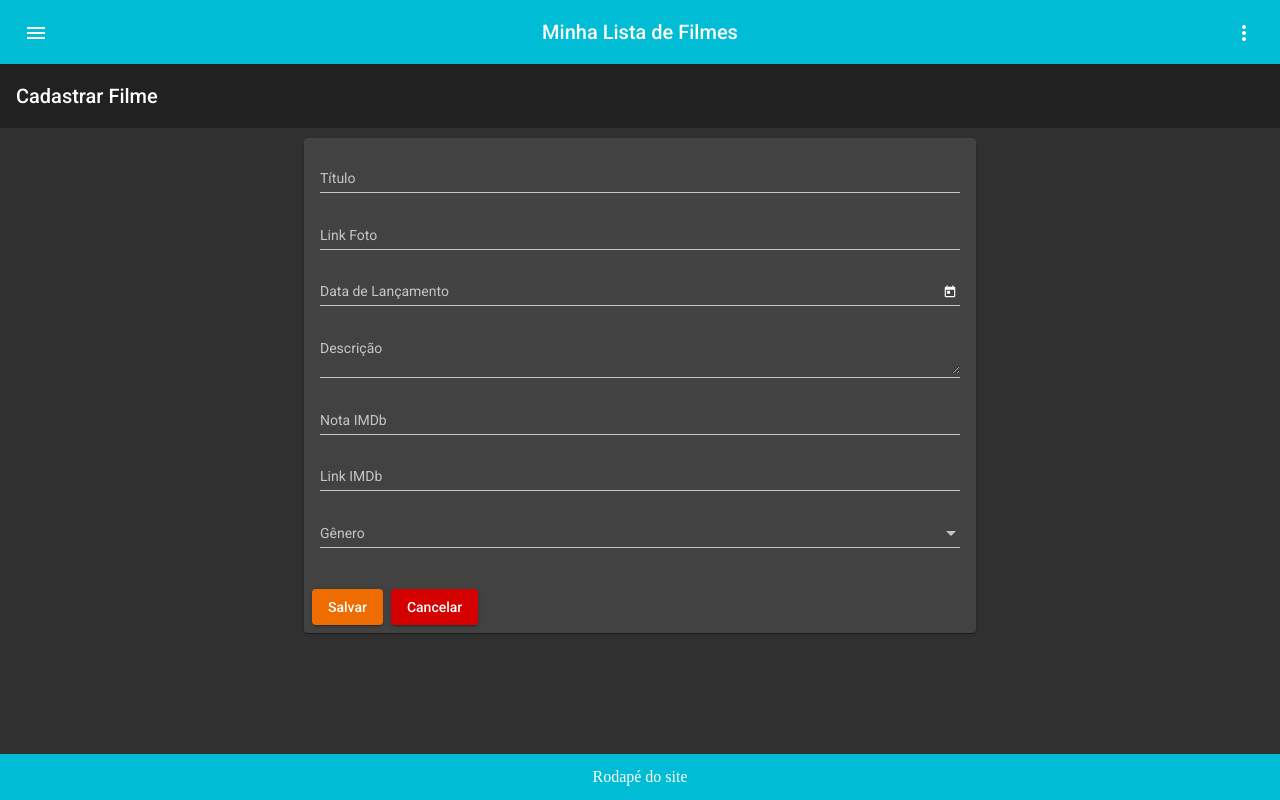
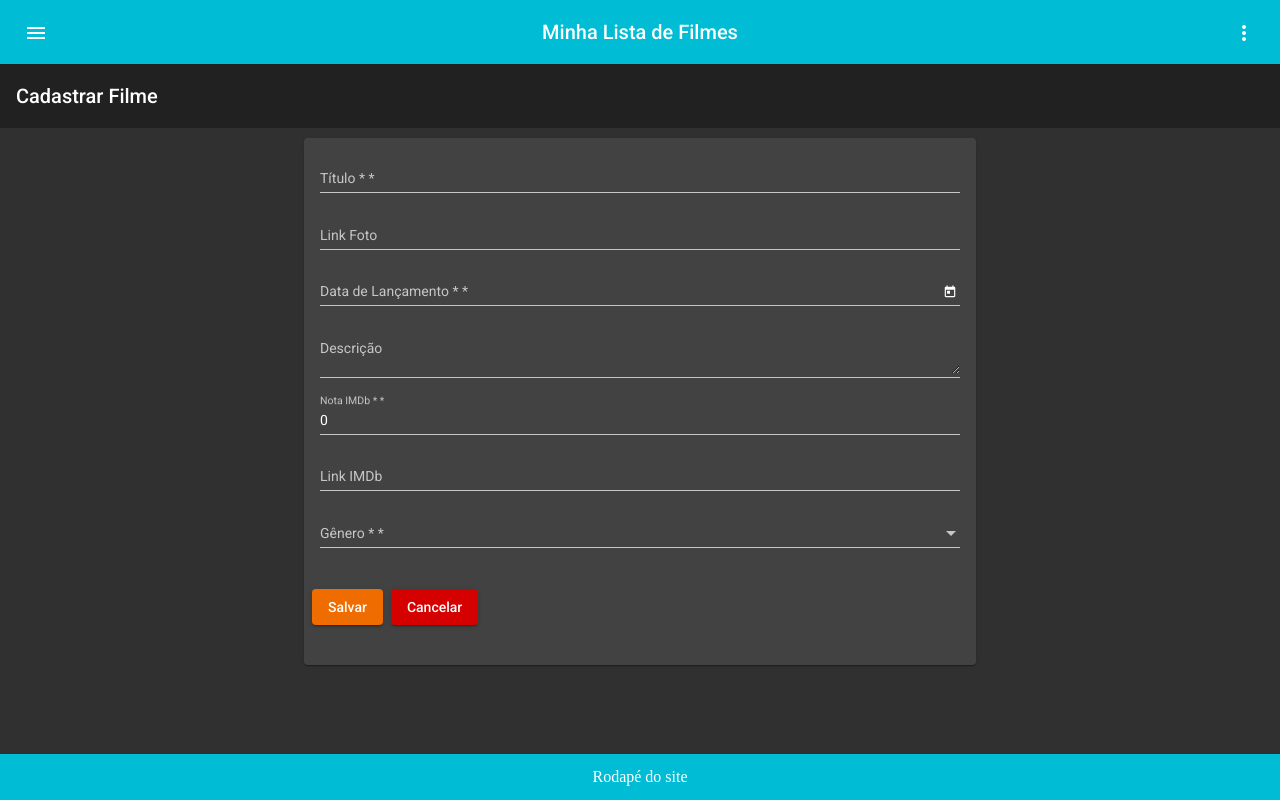
Before and after one commit to GuilhermeVieiraCode/crud-angular, an Angular app: page /filmes/cadastro in a window 1280 px wide. Built offline with nearby package versions, Linux system fonts and the light colour scheme.

Commit message:
form com formBuilder e validacao de inputs

```diff
--- a/src/app/filmes/cadastro-filmes/cadastro-filmes.component.html
+++ b/src/app/filmes/cadastro-filmes/cadastro-filmes.component.html
@@ -1,40 +1,76 @@
 <mat-toolbar class="app-title">Cadastrar Filme</mat-toolbar>
 <div class="main-div">
   <mat-card class="center width50" >
+
+    <form [formGroup]="cadastro" (ngSubmit)="salvar()" (ngReset)="reiniciarForm()">
       <mat-card-content>
           <mat-form-field class="full-width">
-            <input matInput placeholder="Título">
+            <input matInput placeholder="Título *" name="titulo" formControlName="titulo">
+            <mat-error *ngIf="(cadastro.touched || cadastro.dirty) && f.titulo.errors?.required">Campo obrigatório</mat-error>
+            <mat-error *ngIf="(cadastro.touched || cadastro.dirty) && f.titulo.errors?.minlength">Campo com mínimo de 2 caracteres</mat-error>
+            <mat-error *ngIf="(cadastro.touched || cadastro.dirty) && f.titulo.errors?.maxlength">Campo com máximo de 256 caracteres</mat-error>
           </mat-form-field>
+
           <mat-form-field class="full-width">
-            <input matInput placeholder="Link Foto">
+            <input matInput placeholder="Link Foto" name="urlFoto" formControlName="urlFoto">
+            <mat-error *ngIf="(cadastro.touched || cadastro.dirty) && f.urlFoto.errors?.minlength">Campo com mínimo de 10 caracteres</mat-error>
           </mat-form-field>
+
           <mat-form-field class="full-width">
-              <input matInput [matDatepicker]="picker" placeholder="Data de Lançamento">
+              <input matInput [matDatepicker]="picker"
+                     placeholder="Data de Lançamento *"
+                     name="dtLancamento"
+                     formControlName="dtLancamento"
+                     readonly
+                     (click)="picker.open()">
+              <mat-error *ngIf="(cadastro.touched || cadastro.dirty) && f.dtLancamento.errors?.required">Campo obrigatório</mat-error>
               <mat-datepicker-toggle matSuffix [for]="picker"></mat-datepicker-toggle>
               <mat-datepicker #picker></mat-datepicker>
-            </mat-form-field>
+          </mat-form-field>
+
           <mat-form-field class="full-width">
-            <textarea matInput placeholder="Descrição"></textarea>
+            <textarea matInput
+                      placeholder="Descrição"
+                      name="descricao"
+                      formControlName="descricao">
+            </textarea>
           </mat-form-field>
+
           <mat-form-field class="full-width">
-            <input matInput placeholder="Nota IMDb">
+            <input matInput
+                   type="number"
+                   min="0"
+                   max="10"
+                   step="0.1"
+                   placeholder="Nota IMDb *"
+                   name="nota"
+                   formControlName="nota">
+                   <mat-error *ngIf="(cadastro.touched || cadastro.dirty) && f.nota.errors?.min">Campo com valor mínimo de 0</mat-error>
+                   <mat-error *ngIf="(cadastro.touched || cadastro.dirty) && f.nota.errors?.max">Campo com valor máximo de 10</mat-error>
           </mat-form-field>
+
           <mat-form-field class="full-width">
-            <input matInput placeholder="Link IMDb">
+            <input matInput placeholder="Link IMDb" name="urlIMDb" formControlName="urlIMDb">
+            <mat-error *ngIf="(cadastro.touched || cadastro.dirty) && f.urlIMDb.errors?.minlength">Campo com mínimo de 10 caracteres</mat-error>
           </mat-form-field>
+
           <mat-form-field class="full-width">
-            <mat-select placeholder="Gênero">
+            <mat-select placeholder="Gênero *" formControlName="genero">
               <mat-option value="Ação">Açao</mat-option>
               <mat-option value="Aventura">Aventura</mat-option>
               <mat-option value=">Ficção Científica">Ficção Científica</mat-option>
               <mat-option value="Romance">Romance</mat-option>
               <mat-option value="Terror">Terror</mat-option>
             </mat-select>
+            <mat-error *ngIf="(cadastro.touched || cadastro.dirty) &&  f.genero.errors?.required">Campo obrigatório</mat-error>
           </mat-form-field>
+
         </mat-card-content>
         <mat-card-actions>
-          <button color="accent" mat-raised-button>Salvar</button>
-          <button color="warn" mat-raised-button>Cancelar</button>
+          <button type="submit" color="accent" mat-raised-button>Salvar</button>
+          <button type="reset" color="warn" mat-raised-button>Cancelar</button>
         </mat-card-actions>
-  </mat-card>
+    </form>
+
+    </mat-card>
 </div>
--- a/src/app/filmes/cadastro-filmes/cadastro-filmes.component.ts
+++ b/src/app/filmes/cadastro-filmes/cadastro-filmes.component.ts
@@ -1,5 +1,5 @@
 import { Component, OnInit } from '@angular/core';
-import {FormBuilder, FormGroup} from '@angular/forms';
+import {FormBuilder, FormGroup, Validators} from '@angular/forms';
 
 @Component({
   selector: 'dio-cadastro-filmes',
@@ -8,17 +8,36 @@ import {FormBuilder, FormGroup} from '@angular/forms';
 })
 export class CadastroFilmesComponent implements OnInit {
 
-  options: FormGroup;
+  cadastro: FormGroup;
 
   constructor(private fb: FormBuilder) { }
 
-  ngOnInit() {
-
-    this.options = this.fb.group({
-      hideRequired: false,
-      floatLabel: 'auto',
-    });
-
+  get f(){
+      return this.cadastro.controls;
   }
 
+  ngOnInit(): void {
+
+    this.cadastro = this.fb.group({
+      titulo: ['', [Validators.required, Validators.minLength(2), Validators.maxLength(256)]],
+      urlFoto: ['', Validators.minLength(10)],
+      dtLancamento: ['', Validators.required],
+      descricao: [''],
+      nota: [0, [Validators.required, Validators.min(0), Validators.max(10)]],
+      urlIMDb: ['', Validators.minLength(10)],
+      genero: ['', Validators.required]
+    });
+   }
+
+    salvar(): void {
+        if(this.cadastro.invalid){
+            return;
+        }
+        alert("Sucesso!!!\n\n" + JSON.stringify(this.cadastro.value, null, 4));
+    }
+
+    reiniciarForm(): void{
+        this.cadastro.reset()
+    }
+
 }
```
